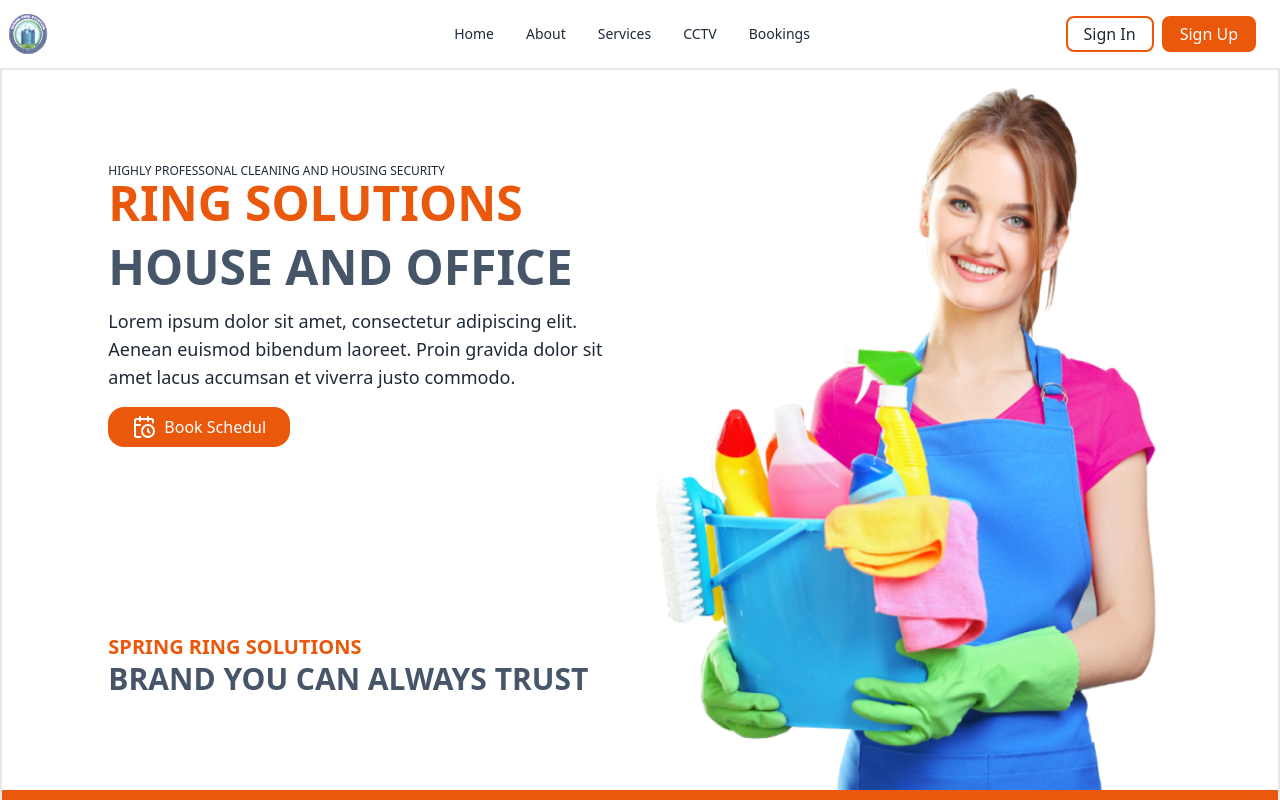
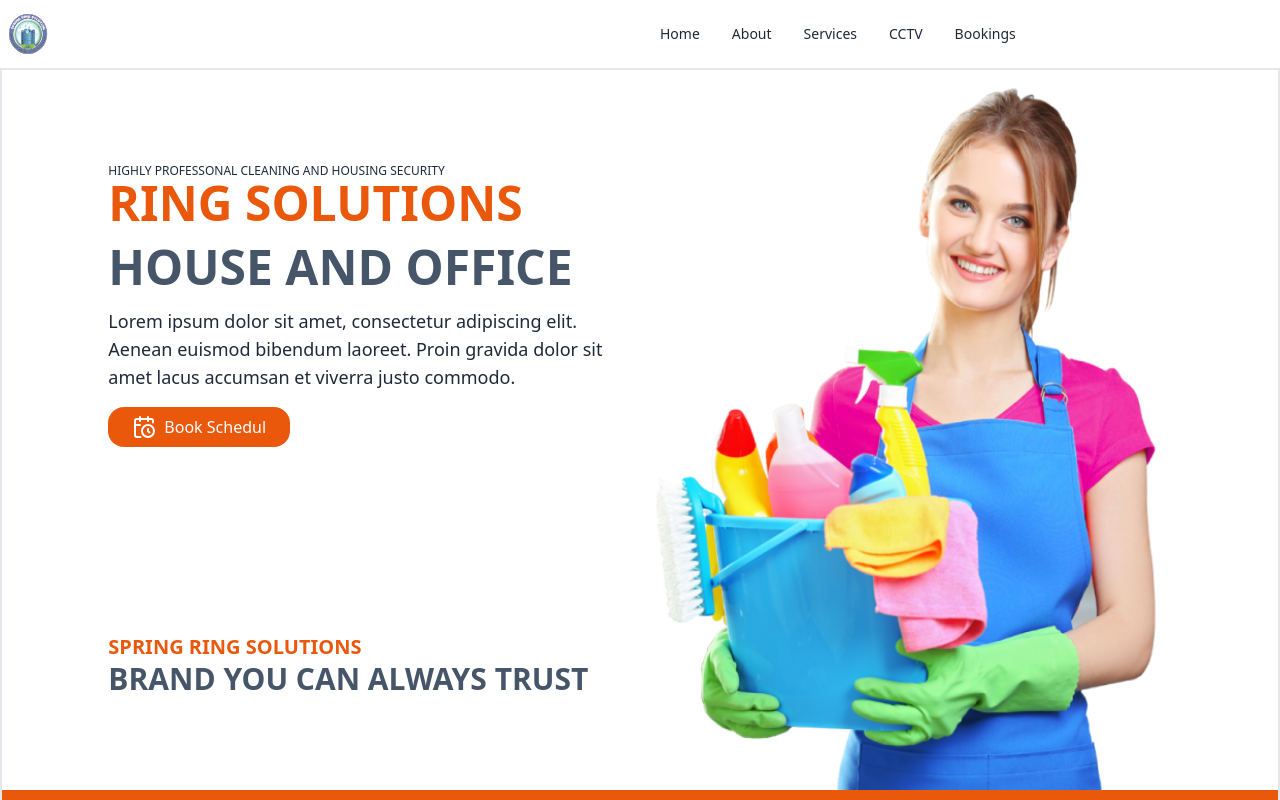
Before and after one commit to MateenKofi/ringsolutions, a React (Vite) app: page / in a window 1280 px wide. Shown: the top 800 px of the page. Built offline with nearby package versions, Linux system fonts and the light colour scheme.

Commit message:
feat: Hide user section in Navbar component

```diff
--- a/src/pages/Home/Navbar.tsx
+++ b/src/pages/Home/Navbar.tsx
@@ -150,7 +150,7 @@ const Navbar: React.FC = () => {
               </li>
           </ul>
         </div>
-        <div className="navbar-end mr-4 flex gap-4">
+        <div className="navbar-end mr-4 flex gap-4 hidden">
          <UserSection showSignIn={showSignIn} showSignUp={showSignUp}/>
 
         </div>
```
